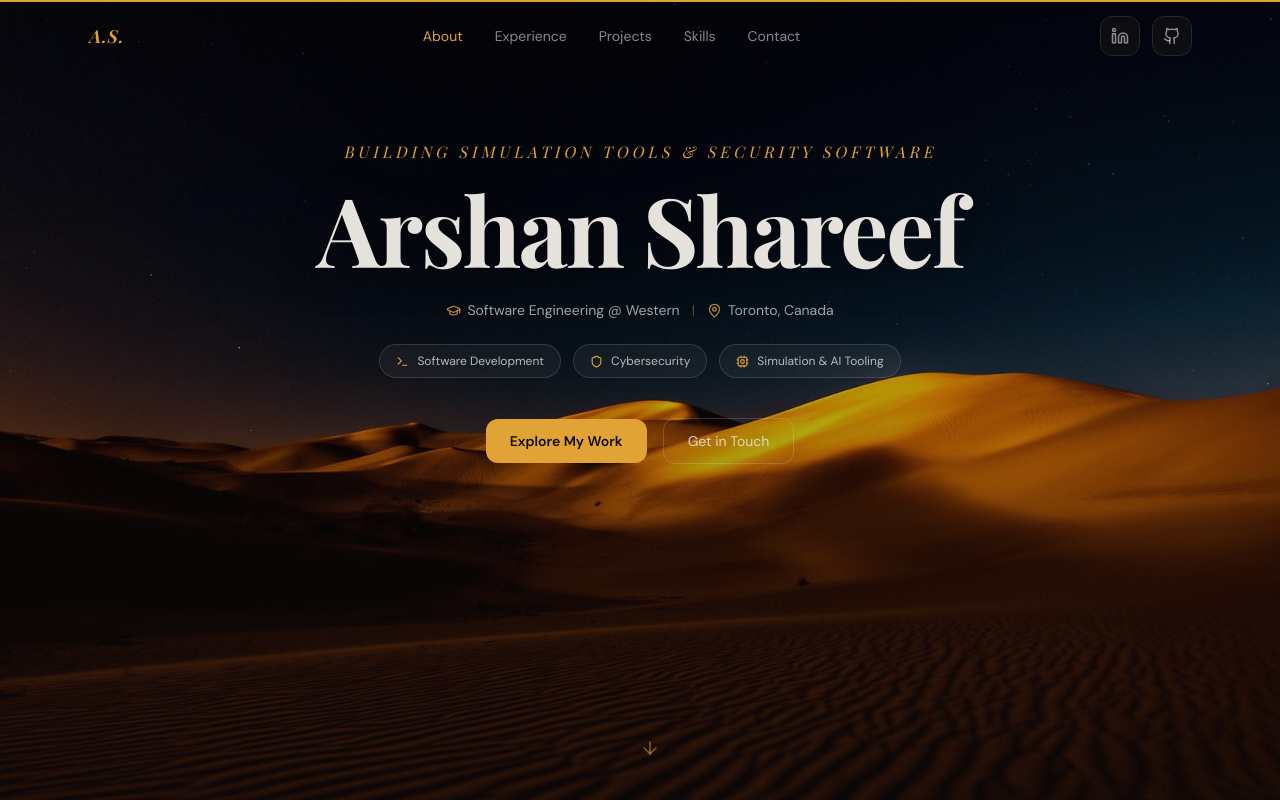
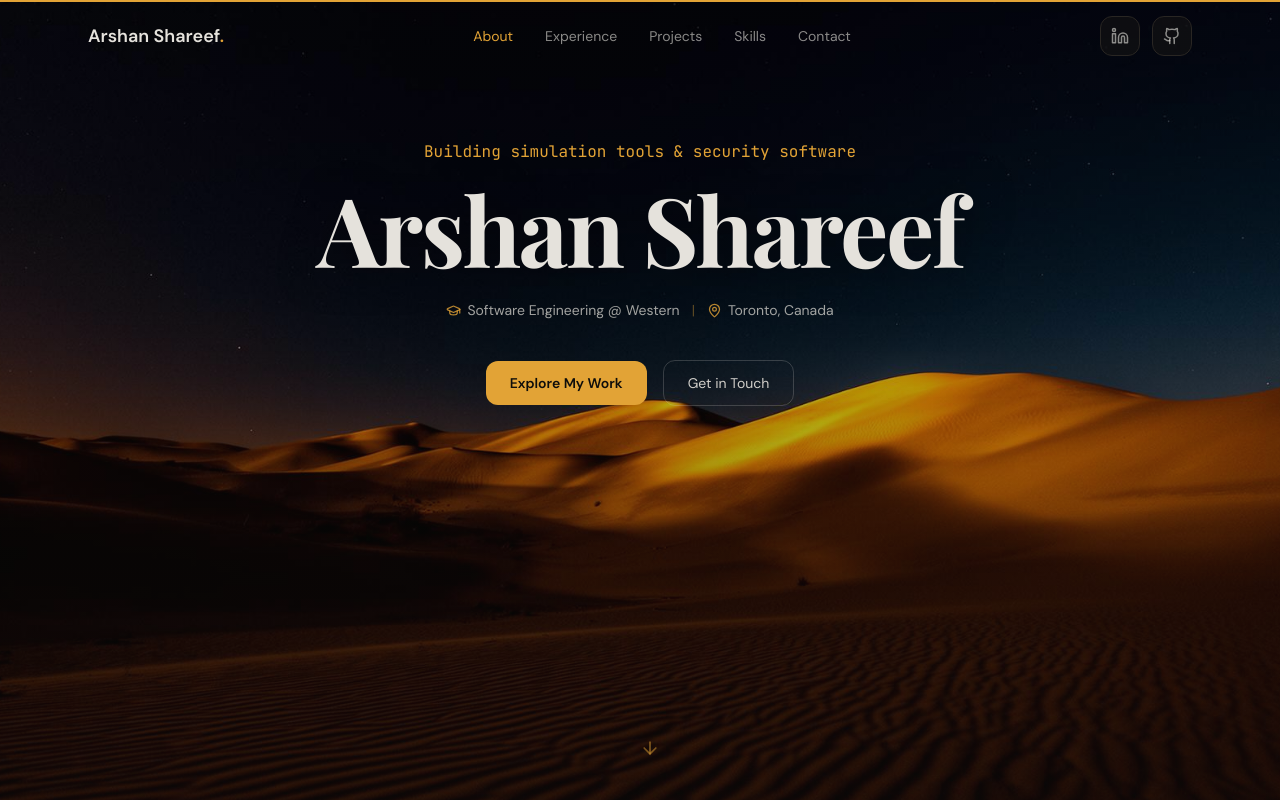
Before and after one commit to Anomaly-E-E/Anomaly-E-E.github.io, a React (Vite) app: page / in a window 1280 px wide. Shown: the top 800 px of the page. Built offline with nearby package versions, Linux system fonts and the light colour scheme; the HTML template or start-up script is replaced by a standard one; a web font is replaced by a local one.

Commit message:
simplify hero and logo

```diff
--- a/src/components/layout/Navbar.tsx
+++ b/src/components/layout/Navbar.tsx
@@ -49,8 +49,8 @@ const Navbar = () => {
       }`}
     >
       <div className="max-w-6xl mx-auto px-6 py-4 flex items-center justify-between">
-        <a href="#" className="font-display italic text-primary font-semibold tracking-wider text-lg">
-          A.S.
+        <a href="#" className="font-semibold text-foreground text-lg">
+          Arshan Shareef<span className="text-primary">.</span>
         </a>
 
         {/* Desktop */}
--- a/src/components/sections/HeroSection.tsx
+++ b/src/components/sections/HeroSection.tsx
@@ -1,6 +1,6 @@
 import { useRef } from "react";
 import { motion, useScroll, useTransform, useReducedMotion } from "framer-motion";
-import { ArrowDown, GraduationCap, MapPin, Shield, Terminal, Cpu } from "lucide-react";
+import { ArrowDown, GraduationCap, MapPin } from "lucide-react";
 import heroBg from "@/assets/hero-bg.jpg";
 
 const HeroSection = () => {
@@ -34,7 +34,7 @@ const HeroSection = () => {
           initial={{ opacity: 0, y: 20 }}
           animate={{ opacity: 1, y: 0 }}
           transition={{ duration: 0.6, delay: 0.2 }}
-          className="font-display italic text-primary text-sm md:text-base mb-4 tracking-[0.25em] uppercase"
+          className="font-mono text-primary text-sm md:text-base mb-4"
         >
           Building simulation tools &amp; security software
         </motion.p>
@@ -53,7 +53,7 @@ const HeroSection = () => {
           initial={{ opacity: 0, y: 15 }}
           animate={{ opacity: 1, y: 0 }}
           transition={{ duration: 0.5, delay: 0.6 }}
-          className="flex items-center justify-center gap-3 text-sm text-foreground/70 mb-6"
+          className="flex items-center justify-center gap-3 text-sm text-foreground/70 mb-10"
         >
           <span className="inline-flex items-center gap-1.5">
             <GraduationCap size={15} className="text-primary/80" />
@@ -63,27 +63,6 @@ const HeroSection = () => {
           <span className="inline-flex items-center gap-1.5">
             <MapPin size={15} className="text-primary/80" />
             Toronto, Canada
-          </span>
-        </motion.div>
-
-        {/* Interest tags */}
-        <motion.div
-          initial={{ opacity: 0, y: 15 }}
-          animate={{ opacity: 1, y: 0 }}
-          transition={{ duration: 0.5, delay: 0.75 }}
-          className="flex flex-wrap items-center justify-center gap-3 mb-10"
-        >
-          <span className="inline-flex items-center gap-2 text-xs px-4 py-2 rounded-full border border-foreground/15 bg-foreground/5 backdrop-blur-sm text-foreground/80">
-            <Terminal size={13} className="text-primary" />
-            Software Development
-          </span>
-          <span className="inline-flex items-center gap-2 text-xs px-4 py-2 rounded-full border border-foreground/15 bg-foreground/5 backdrop-blur-sm text-foreground/80">
-            <Shield size={13} className="text-primary" />
-            Cybersecurity
-          </span>
-          <span className="inline-flex items-center gap-2 text-xs px-4 py-2 rounded-full border border-foreground/15 bg-foreground/5 backdrop-blur-sm text-foreground/80">
-            <Cpu size={13} className="text-primary" />
-            Simulation &amp; AI Tooling
           </span>
         </motion.div>
 
```
